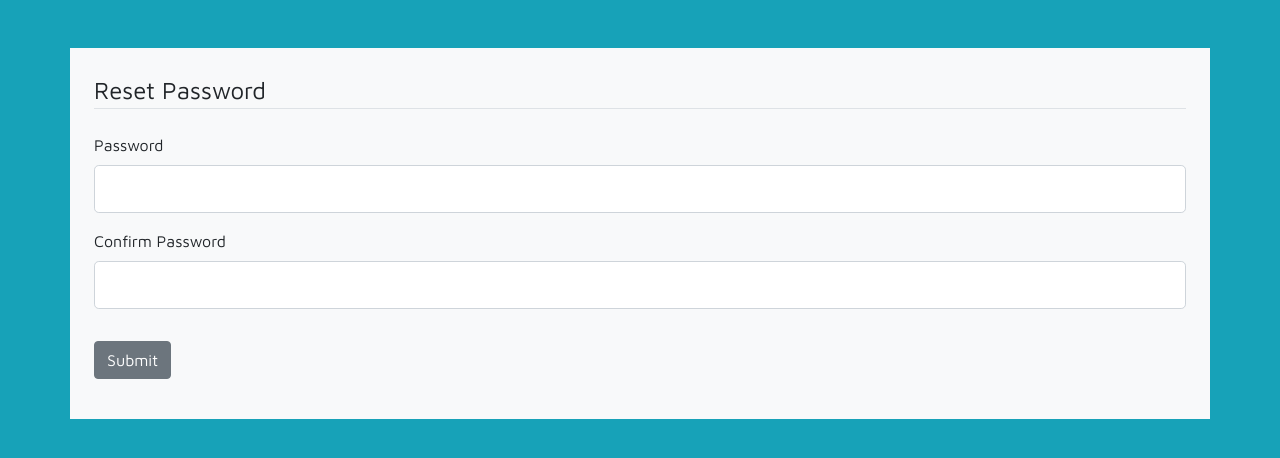
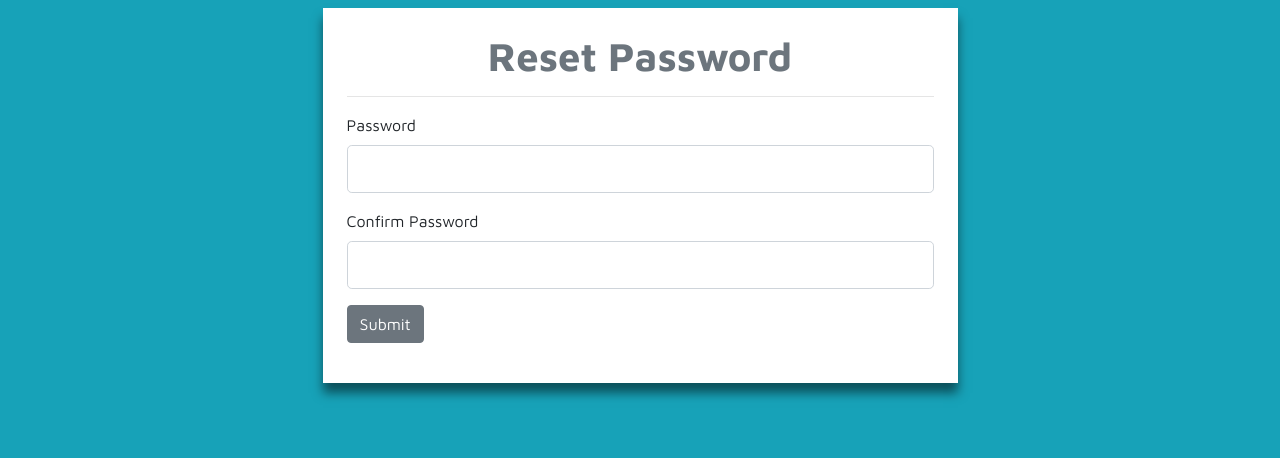
Before and after one commit to tdctkz/CS451R, a Flask app: template templates/reset_token.html in a window 1280 px wide. Shown: the part 55-513 px from the top of the page. Run offline with Flask 2, Linux system fonts and the light colour scheme; the template is opened without the code that fills it: values that come from a table or form of the project are taken from there, others are empty; some libraries are stand-ins or nearby versions.

Commit message:
new update

```diff
--- a/templates/forgot_password.html
+++ b/templates/forgot_password.html
@@ -28,5 +28,6 @@
             </div>
         </div>
     </div>
-    <!-- Forgot Password Form End -->
-    {% endblock %}
+</div>
+<!-- Forgot Password Form End -->
+{% endblock %}
--- a/templates/reset_token.html
+++ b/templates/reset_token.html
@@ -1,11 +1,15 @@
 {% extends "base.html" %}
 
 {% block content %}
-<div class="container bg-light p-4 mt-5">
+<div class="container justify-content-center mt-2">
+    <div class="row justify-content-center">
+        <div class="col-lg-7">
+            <div class="makeShadow">
+                <div class="bg-white p-4">
+                    <h1 class="text-center font-weight-bold text-secondary">Reset Password</h1>
+                    <hr class="my-3" />
                     <form method="POST" action="">
                         {{ form.hidden_tag() }}
-        <fieldset class="form-group">
-            <legend class="border-bottom mb-4">Reset Password</legend>
                         <div class="form-group">
                             {{ form.password.label(class="form-control-label") }}
                             {% if form.password.errors %}
@@ -40,4 +44,8 @@
                         </div>
                     </form>
                 </div>
+            </div>
+        </div>
+    </div>
+</div>
 {% endblock content %}
```
Lines whose indentation alone changed are shown as unchanged.
